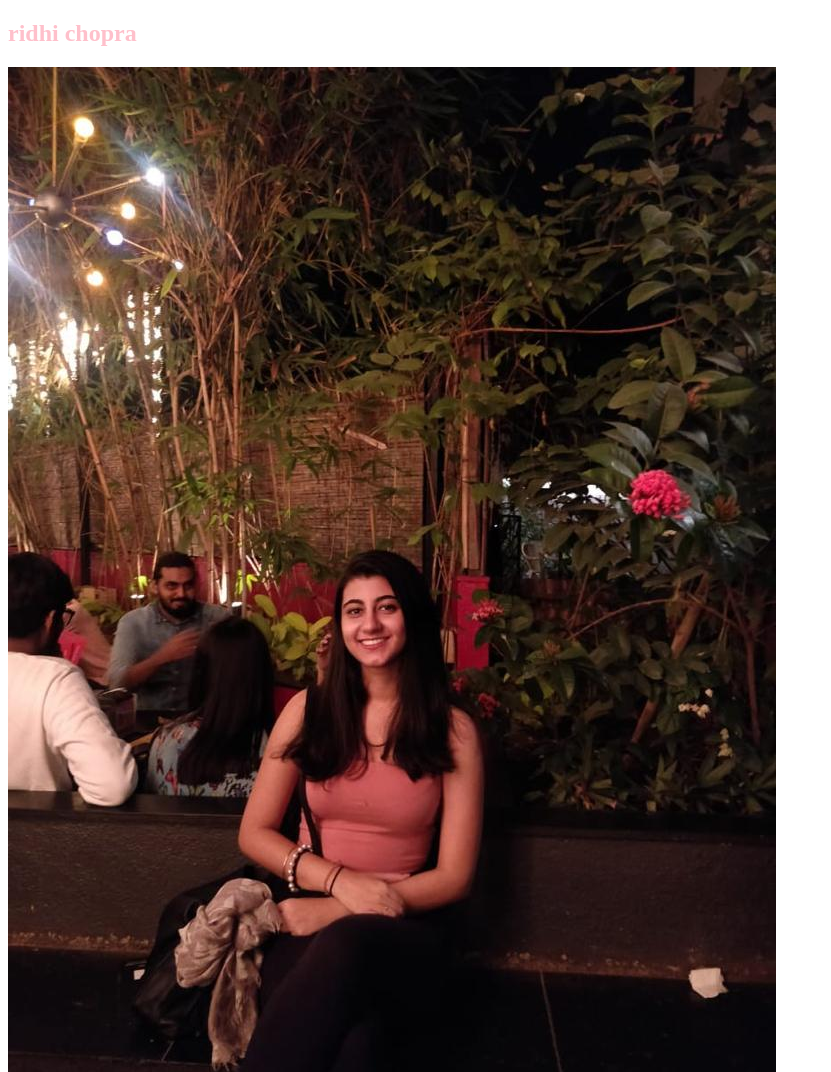
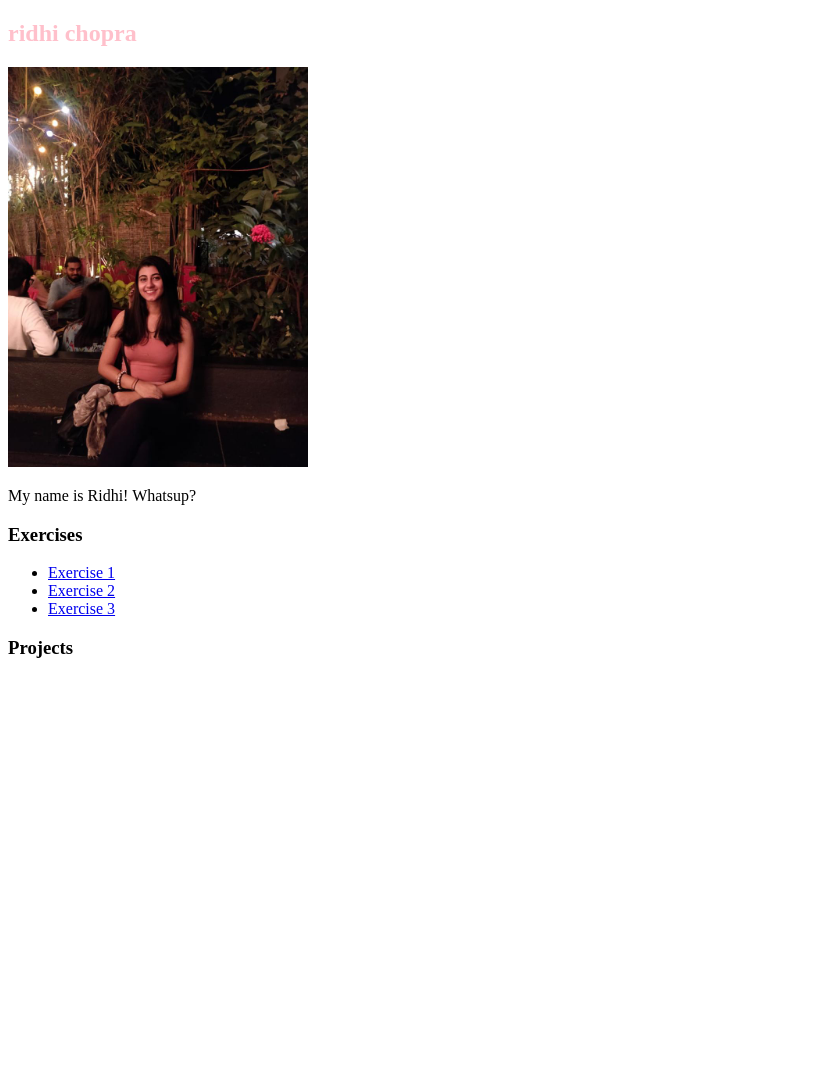
Before and after one commit to Ridhichopra/refactored-eureka, a plain HTML site: page index.html in a window 1280 px wide. Shown: the top 1072 px of the page, without its empty margins (0-831 px from the left). After the commit the page ends 800 px from the top, so only its background shows below. Drawn offline with Linux system fonts and the light colour scheme.

Commit message:
Update index.html

```diff
--- a/index.html
+++ b/index.html
@@ -10,7 +10,7 @@
 <body>
 <div>
     <h2>ridhi chopra</h2>
-<img src="Images/WhatsApp Image 2023-01-31 at 19.28.32.jpg" alt="photo">
+<img class="bio" src="Images/WhatsApp Image 2023-01-31 at 19.28.32.jpg" alt="photo" width="300 px">
 <p>My name is Ridhi! Whatsup?</p>
 </div>
 <div>
@@ -19,6 +19,7 @@
     <ul>
         <li><a href="Exercises/Exercise1_Cookierecipe/Index.html">Exercise 1</a></li>
         <li><a href="Exercises/Exercise2_museum/Index.html">Exercise 2</a></li>
+        <li><a href="Exercises/Exercise3_museumstyle/Index.html">Exercise 3</a></li>
     </ul>
 
     <h3>Projects</h3>
```
